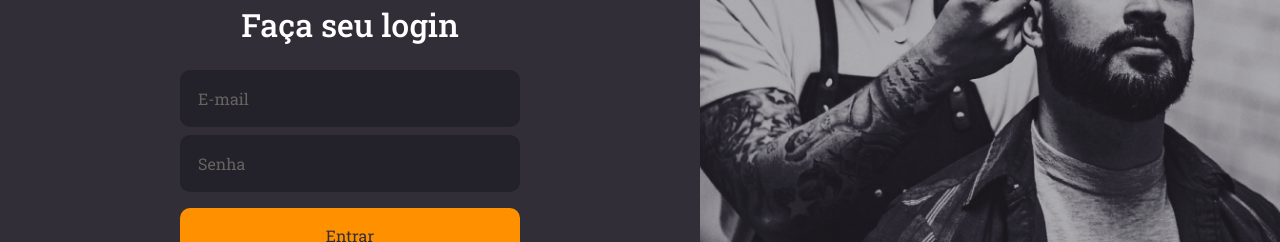
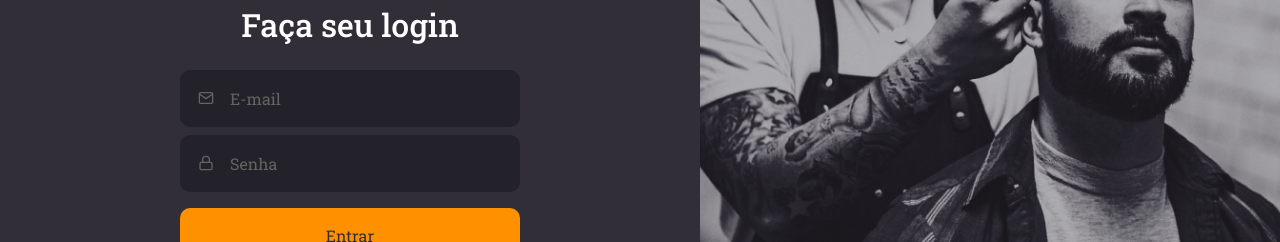
Before and after one commit to KaiqueCovo/go-barber, a React (Create React App) app: page / in a window 1280 px wide. Shown: the part 321-563 px from the top of the page. Built offline with nearby package versions, Linux system fonts and the light colour scheme.

Commit message:
[NEW] - Component Input and Button

```diff
--- /dev/null
+++ b/src/components/Button/index.tsx
@@ -0,0 +1,11 @@
+import React, { ButtonHTMLAttributes } from 'react'
+
+import * as Styled from './styles'
+
+type ButtonProps = ButtonHTMLAttributes<HTMLButtonElement>
+
+const Button: React.FC<ButtonProps> = ({ children, ...restProps }) => {
+  return <Styled.Container {...restProps}>{children}</Styled.Container>
+}
+
+export default Button
--- /dev/null
+++ b/src/components/Button/styles.ts
@@ -0,0 +1,18 @@
+import styled from 'styled-components'
+import { shade } from 'polished'
+
+export const Container = styled.button`
+  width: 100%;
+  height: 56px;
+
+  background: #ff9000;
+  color: #312e38;
+  margin: 16px 0;
+  border-radius: 10px;
+  padding: 0 16px;
+  transition: background-color 0.2s;
+
+  &:hover {
+    background: ${shade(0.2, '#ff9000')};
+  }
+`
--- /dev/null
+++ b/src/components/Input/index.tsx
@@ -0,0 +1,20 @@
+import React, { InputHTMLAttributes } from 'react'
+import { IconBaseProps } from 'react-icons'
+
+import * as Styled from './styles'
+
+interface InputProps extends InputHTMLAttributes<HTMLInputElement> {
+  name: string
+  icon: React.ComponentType<IconBaseProps>
+}
+
+const Input: React.FC<InputProps> = ({ icon: Icon, ...restProps }) => {
+  return (
+    <Styled.Container>
+      {Icon && <Icon />}
+      <input {...restProps}></input>
+    </Styled.Container>
+  )
+}
+
+export default Input
--- /dev/null
+++ b/src/components/Input/styles.ts
@@ -0,0 +1,34 @@
+import styled from 'styled-components'
+
+export const Container = styled.div`
+  width: 100%;
+
+  display: flex;
+  align-items: center;
+
+  background: #232129;
+  color: #666360;
+  border-radius: 10px;
+  border: 2px solid #232129;
+  padding: 16px;
+
+  & + div {
+    margin: 8px 0 0;
+  }
+
+  input {
+    flex: 1;
+
+    border: 0;
+    background: transparent;
+    color: #f4ede8;
+
+    &::placeholder {
+      color: #666360;
+    }
+  }
+
+  > svg {
+    margin-right: 16px;
+  }
+`
--- a/src/pages/Signin/index.tsx
+++ b/src/pages/Signin/index.tsx
@@ -1,23 +1,32 @@
 import React from 'react'
-import { FiLogIn } from 'react-icons/fi'
+import { FiLogIn, FiMail, FiLock } from 'react-icons/fi'
 
 import logoImg from '../../assets/logo.svg'
 
-import { Container, Content, Background } from './styles'
+import Input from '../../components/Input'
+import Button from '../../components/Button'
+
+import * as Styled from './styles'
 
 const SigIn: React.FC = () => {
   return (
-    <Container>
-      <Content>
+    <Styled.Container>
+      <Styled.Content>
         <img src={logoImg} alt="Logo GoBarber" />
 
         <form>
           <h1>Faça seu login</h1>
 
-          <input type="email" placeholder="E-mail" />
-          <input type="password" placeholder="Senha" />
+          <Input type="email" name="email" placeholder="E-mail" icon={FiMail} />
 
-          <button type="submit">Entrar</button>
+          <Input
+            type="password"
+            name="password"
+            placeholder="Senha"
+            icon={FiLock}
+          />
+
+          <Button type="submit">Entrar</Button>
 
           <a>Esqueci minha senha</a>
         </form>
@@ -25,9 +34,9 @@
           <FiLogIn />
           Criar uma conta
         </a>
-      </Content>
-      <Background />
-    </Container>
+      </Styled.Content>
+      <Styled.Background />
+    </Styled.Container>
   )
 }
 
--- a/src/pages/Signin/styles.ts
+++ b/src/pages/Signin/styles.ts
@@ -27,40 +27,6 @@
 
     h1 {
       margin: 0 0 24px 0;
-    }
-
-    input {
-      width: 100%;
-
-      background: #232129;
-      color: #f4ede8;
-      border-radius: 10px;
-      border: 2px solid #232129;
-      padding: 16px;
-
-      &::placeholder {
-        color: #666360;
-      }
-
-      & + input {
-        margin: 8px 0 0;
-      }
-    }
-
-    button {
-      width: 100%;
-      height: 56px;
-
-      background: #ff9000;
-      color: #312e38;
-      margin: 16px 0;
-      border-radius: 10px;
-      padding: 0 16px;
-      transition: background-color 0.2s;
-
-      &:hover {
-        background: ${shade(0.2, '#ff9000')};
-      }
     }
 
     a {
```
Also changed, not shown: .eslintrc.json.
